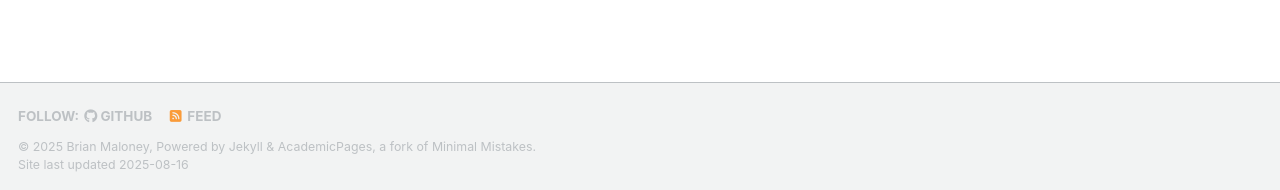
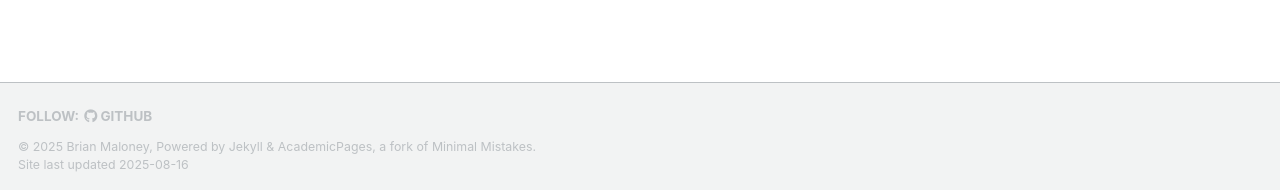
Before and after one commit to maloneygoat/maloneygoat.github.io, a Jekyll site: the page built from _pages/about.md, in a window 1280 px wide. Shown: the part 707-897 px from the top of the page. Built offline with Jekyll 4.4.1, drawn with Linux system fonts in a browser that asks for light colours; some web fonts are replaced; a script that is not in the unit is left out.

Commit message:
remove feed issue

```diff
--- a/_config.yml
+++ b/_config.yml
@@ -121,7 +121,7 @@ staticman:
       options:
         format           : "iso8601" # "iso8601" (default), "timestamp-seconds", "timestamp-milliseconds"
 atom_feed:
-  hide                   : false     # change to true to hide the RSS feed in the footer
+  hide                   : True     # change to true to hide the RSS feed in the footer
   path                   : # blank (default) uses feed.xml
 
 
```
Also changed, not shown: _pages/about.md (+1 -1 lines).
